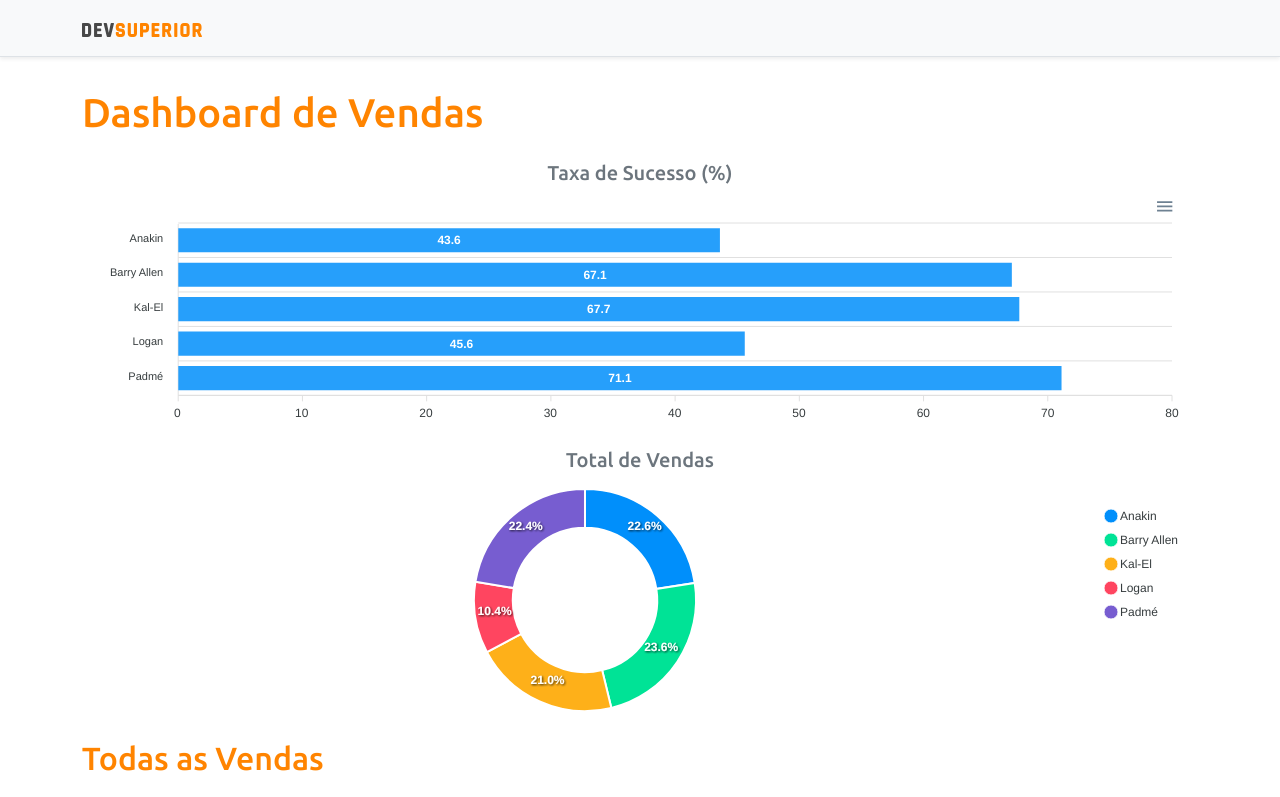
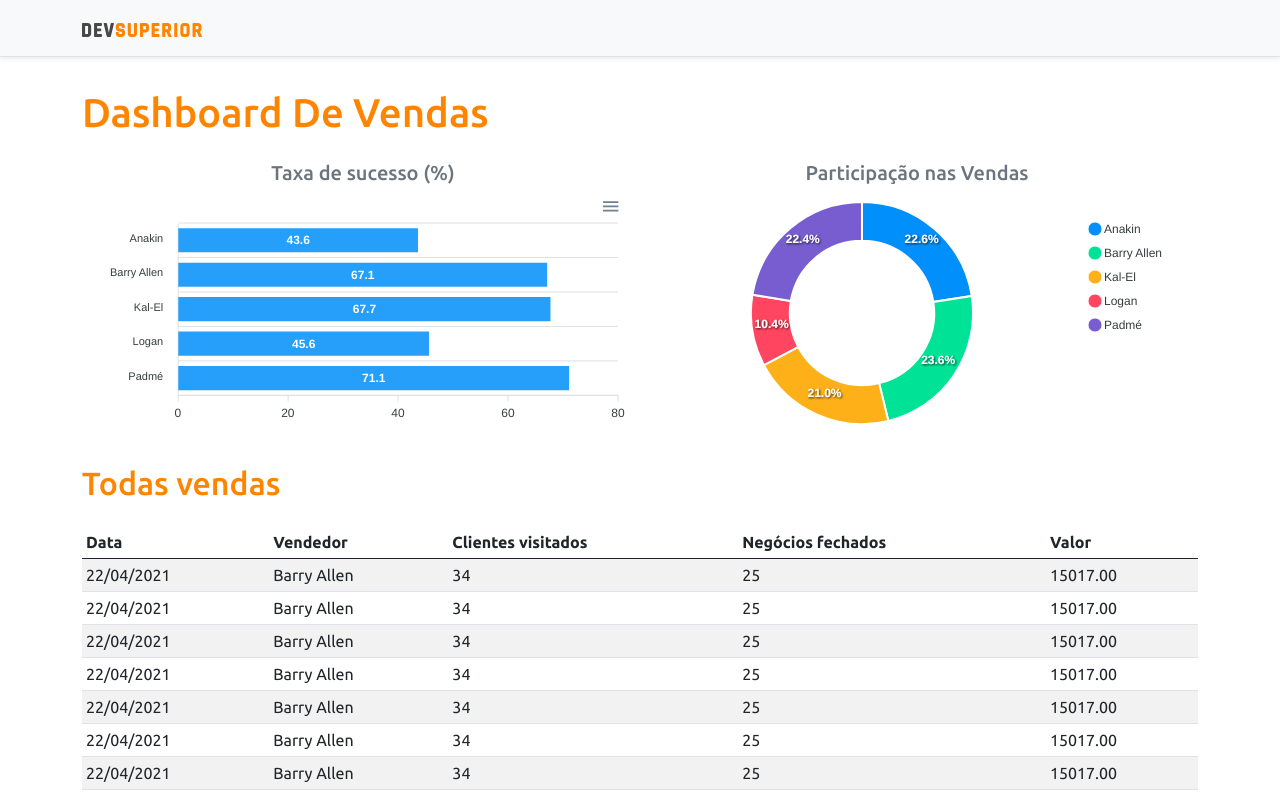
Before and after one commit to Kuruegane/SD3-Project, a React (Create React App) app in the folder frontend/: page / in a window 1280 px wide. Shown: the top 797 px of the page. Built offline with nearby package versions, Linux system fonts and the light colour scheme.

Commit message:
Fixed App.tsx

```diff
--- a/frontend/src/App.tsx
+++ b/frontend/src/App.tsx
@@ -1,36 +1,39 @@
 import BarChart from "components/BarChart";
+import DataTable from "components/DataTable";
 import DonutChart from "components/DonutChart";
-import DataTable from "components/DataTable";
 import Footer from "components/Footer";
 import NavBar from "components/NavBar";
 
 function App() {
   return (
+
+    //Início Fragmentação
     <>
       <NavBar />
       <div className="container">
-        <h1 className="text-primary py-3">Dashboard de Vendas</h1>
+        <h1 className="text-primary py-3">Dashboard De Vendas </h1>
 
         <div className="row px-3">
-          <div className="cols-sm-6">
-            <h5 className="text-center text-secondary">Taxa de Sucesso (%)</h5>
+          <div className="col-sm-6">
+            <h5 className="text-center text-secondary">Taxa de sucesso (%)</h5>
             <BarChart />
           </div>
-        </div>
-        <div className="cols-sm-6">
-          <h5 className="text-center text-secondary">Total de Vendas</h5>
-          <DonutChart />
+          <div className="col-sm-6">
+            <h5 className="text-center text-secondary">Participação nas Vendas</h5>
+            <DonutChart />
+          </div>
         </div>
 
         <div className="py-3">
-          <h2 className="text-primary">Todas as Vendas</h2>
+          <h2 className="text-primary">Todas vendas</h2>
+
         </div>
-
 
         <DataTable />
       </div>
       <Footer />
-    </> /*Fim Fragmentação*/
+
+    </> //Fim Fragmentação
   );
 }
 
```
